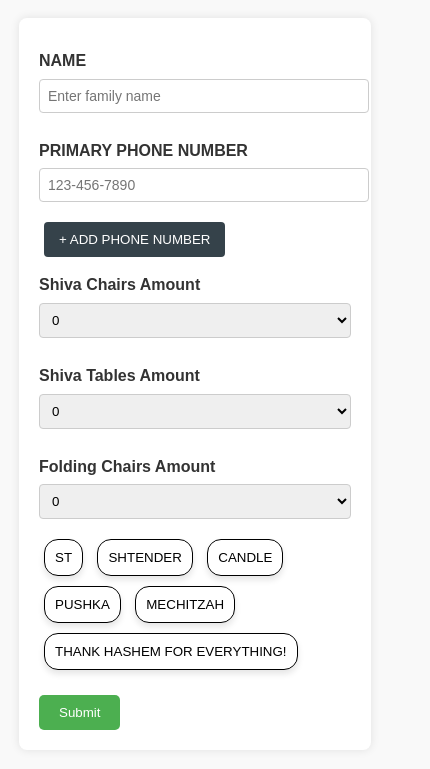
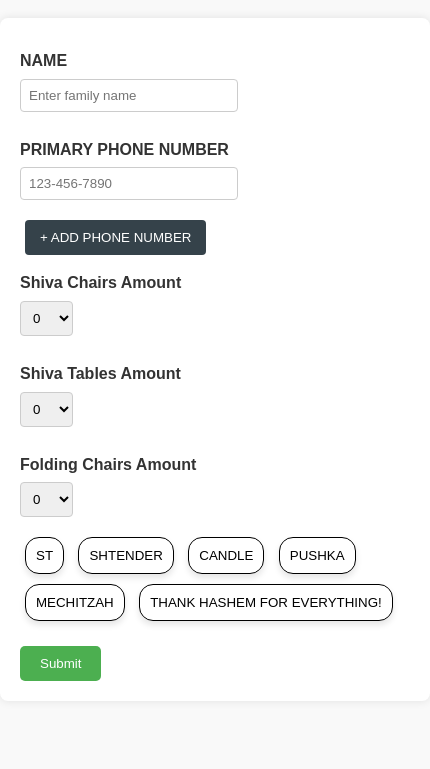
Before and after one commit to DovidSabel/misaskimProject, a plain HTML site: page index.html in a window 390 px wide. Shown: the part 159-928 px from the top of the page, 430 px wide, since content can reach past the window. After the commit the page ends 880 px from the top, so only its background shows below. Drawn offline with Linux system fonts and the light colour scheme.

Commit message:
Update misasksim-style.css

```diff
--- a/misasksim-style.css
+++ b/misasksim-style.css
@@ -14,19 +14,13 @@ body {
             padding: 1rem 0;
         }
 
-         @media only screen and (max-width: 768px) {
-            input[type="text"], input[type="tel"] {
-              width: 100%;
-              padding: 10px;
-              font-size: 14px;
-            }
 
 
         form {
             margin: 20px auto;
             padding: 20px;
-            width: 80%;
-            max-width: 600px;
+            width: 100%;
+            max-width: 800px;
             background-color: #ffffff;
             border-radius: 8px;
             box-shadow: 0 0 10px rgba(0, 0, 0, 0.1);
@@ -39,18 +33,19 @@ body {
         }
 
         input[type="text"], select {
-            width: 100%;
             padding: 8px;
             margin-bottom: 15px;
             border: 1px solid #ccc;
             border-radius: 4px;
         }
         input[type="tel"] {
-            width: 100%;
             padding: 8px;
             margin-bottom: 15px;
             border: 1px solid #ccc;
             border-radius: 4px;
+        }
+        .wider-input {
+            width: 300px;
         }
 
         .item-button {
@@ -103,6 +98,9 @@ body {
     cursor: pointer;
     border-radius: 4px;
 }
+.wider-input {
+    width: 200px;
+}
 
 button[type="submit"] {
     background-color: #4CAF50;
```
